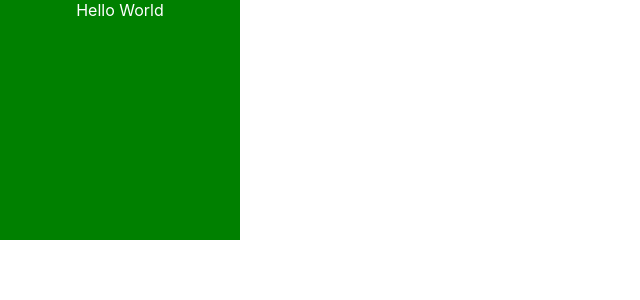
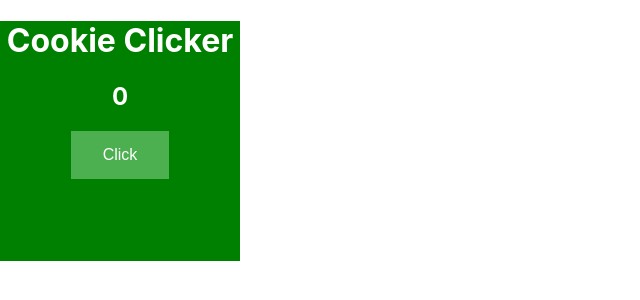
Before and after one commit to CalebKornegay/COSC469, a React (Create React App) app: page / in a window 1280 px wide. Shown: the top 300 px of the page, without its empty margins (0-640 px from the left). Built offline with nearby package versions, Linux system fonts and the light colour scheme.

Commit message:
es6 + styled components cause its easier to read + cookie clicker

```diff
--- a/package.json
+++ b/package.json
@@ -13,6 +13,7 @@
     "react": "^18.3.1",
     "react-dom": "^18.3.1",
     "react-scripts": "5.0.1",
+    "styled-components": "^6.1.13",
     "typescript": "^4.9.5",
     "web-vitals": "^2.1.4"
   },
--- a/src/App.tsx
+++ b/src/App.tsx
@@ -1,11 +1,12 @@
-import React from 'react';
-import logo from './logo.svg';
-import './App.css';
+import React from "react";
+import logo from "./logo.svg";
+import "./App.css";
+import CookieClicker from "./views/cookieclicker";
 
 function App() {
   return (
     <div className="App">
-      Hello World
+      <CookieClicker />
     </div>
   );
 }
--- /dev/null
+++ b/src/components/button.tsx
@@ -0,0 +1,21 @@
+import React from "react";
+import styled from "styled-components";
+
+const StyledButton = styled.button`
+  background-color: #4caf50;
+  border: none;
+  color: white;
+  padding: 15px 32px;
+  text-align: center;
+  text-decoration: none;
+  display: inline-block;
+  font-size: 16px;
+`;
+
+type ButtonProps = {
+  text: string;
+  onClick?: () => void;
+};
+export default function Button({ text, onClick }: ButtonProps) {
+  return <StyledButton onClick={onClick}>{text}</StyledButton>;
+}
--- /dev/null
+++ b/src/views/cookieclicker.tsx
@@ -0,0 +1,13 @@
+import React from "react";
+import Button from "../components/button";
+
+export default function CookieClicker() {
+  const [count, setCount] = React.useState(0);
+  return (
+    <>
+      <h1>Cookie Clicker</h1>
+      <h2>{count}</h2>
+      <Button text="Click" onClick={() => setCount(count + 1)} />
+    </>
+  );
+}
```
Also changed, not shown: tsconfig.json (+3 -9 lines), 1 other file (tests, documents, lock files or other folders).
